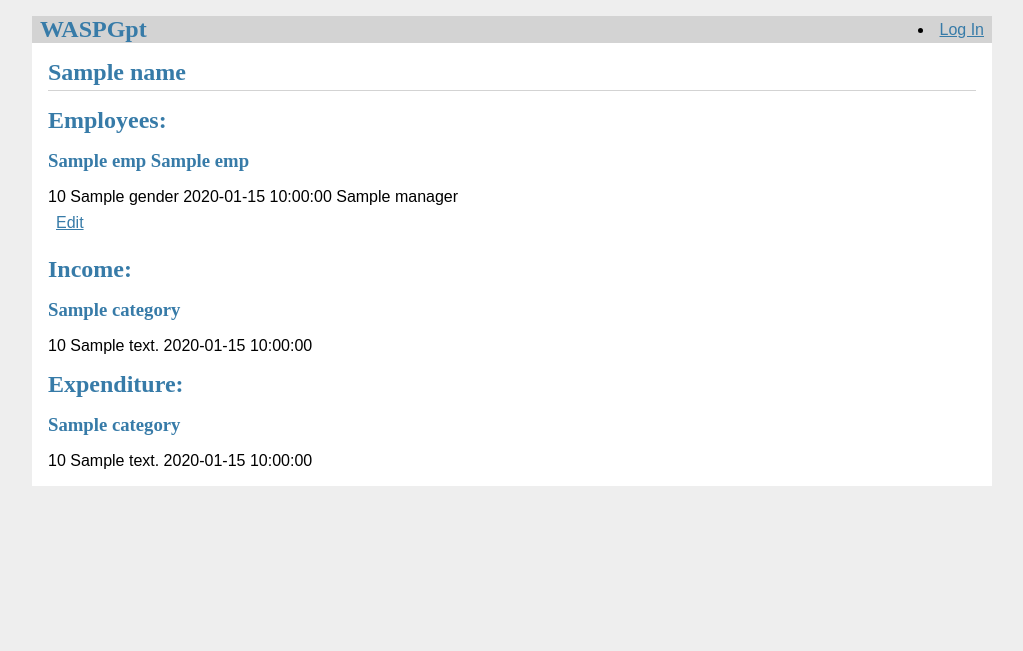
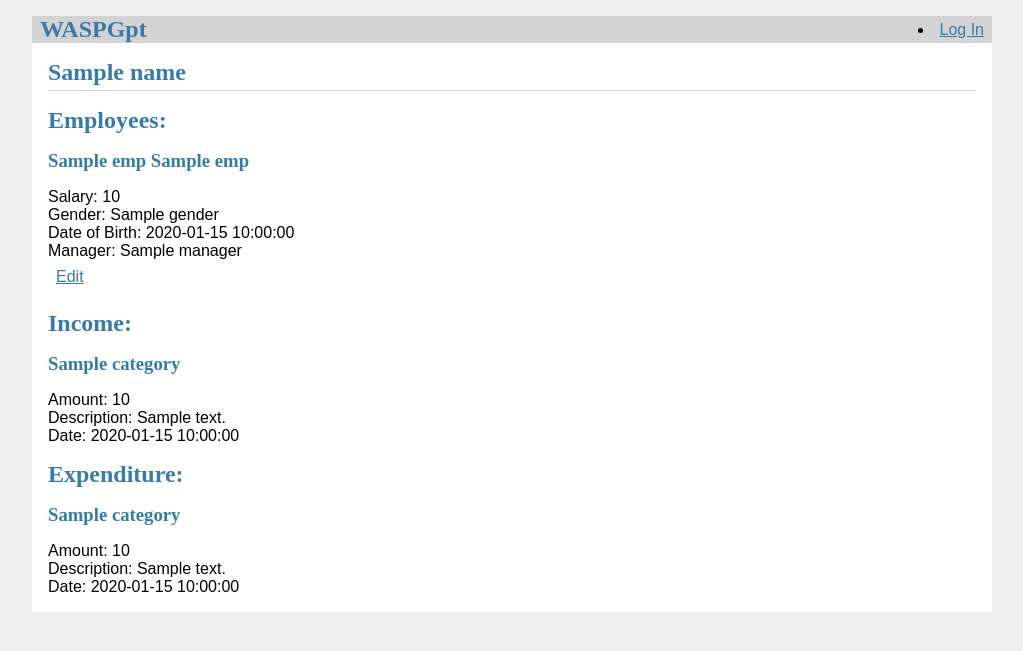
Before and after one commit to MandatoryPeanut/WASPGpt, a Flask app: template templates/sites/display.html in a window 1280 px wide. Shown: the top 651 px of the page, without its empty margins (128-1151 px from the left). Run offline with Flask 3, Linux system fonts and the light colour scheme; the template is opened without the code that fills it: most values are stand-ins (such as "Sample title", 1, 10 or a date in 2020); parts of the project's set-up code (start-up, migrations or seed data) failed here and were passed over.

Commit message:
edited html

```diff
--- a/sites.py
+++ b/sites.py
@@ -213,7 +213,6 @@ def getSites():
 @bp.route('/delete/<int:id>', methods=['POST', 'GET'])
 @login_required
 def delete(id):
-    getEmployeeData(id)
     db = get_db()
     db.execute("DELETE FROM Employee WHERE id = ?;", (id,))
     db.commit()
--- a/templates/sites/display.html
+++ b/templates/sites/display.html
@@ -11,10 +11,11 @@
     <header>
         <div>
             <h1>{{ emp['EmployeeFirstName'] }} {{ emp['EmployeeLastName'] }}</h1>
-            <div>
-                {{ emp['Salary'] }} {{ emp['Gender'] }} {{ emp['DOB'] }} {{ emp['Manager'] }}
-                <a class="action" href="{{url_for('sites.edit', id=emp['id']) }}">Edit</a>
-            </div>
+            <div>Salary: {{ emp['Salary'] }}</div>
+            <div>Gender: {{ emp['Gender'] }}</div>
+            <div>Date of Birth: {{ emp['DOB'] }}</div>
+            <div>Manager: {{ emp['Manager'] }}</div>
+            <a class="action" href="{{url_for('sites.edit', id=emp['id']) }}">Edit</a>
         </div>
     </header>
 </article>
@@ -29,9 +30,9 @@
     <header>
         <div>
             <h1>{{ inc['Category'] }}</h1>
-            <div>
-                {{ inc['Amount'] }} {{ inc['Description'] }} {{ inc['Date'] }}
-            </div>
+            <div>Amount: {{ inc['Amount'] }}</div>
+            <div>Description: {{ inc['Description'] }}</div>
+            <div>Date: {{ inc['Date'] }}</div>
         </div>
     </header>
 </article>
@@ -46,9 +47,9 @@
     <header>
         <div>
             <h1>{{ exp['Category'] }}</h1>
-            <div>
-                {{ exp['Amount'] }} {{ exp['Description'] }} {{ exp['Date'] }}
-            </div>
+            <div>Amount: {{ exp['Amount'] }}</div>
+            <div>Description: {{ exp['Description'] }}</div>
+            <div>Date: {{ exp['Date'] }}</div>
         </div>
     </header>
 </article>
--- a/templates/sites/index.html
+++ b/templates/sites/index.html
@@ -43,7 +43,9 @@
       <header>
         <div>
           <h1>{{ tax['Description'] }}</h1>
-          <div>{{ tax['Amount'] }} {{ tax['Date'] }} {{ tax['Category'] }}</div>
+          <div>Category: {{ tax['Category'] }}</div>
+          <div>Amount: {{ tax['Amount'] }}</div>
+          <div>Date: {{ tax['Date'] }}</div>
         </div>
       </header>
     </article>
```
